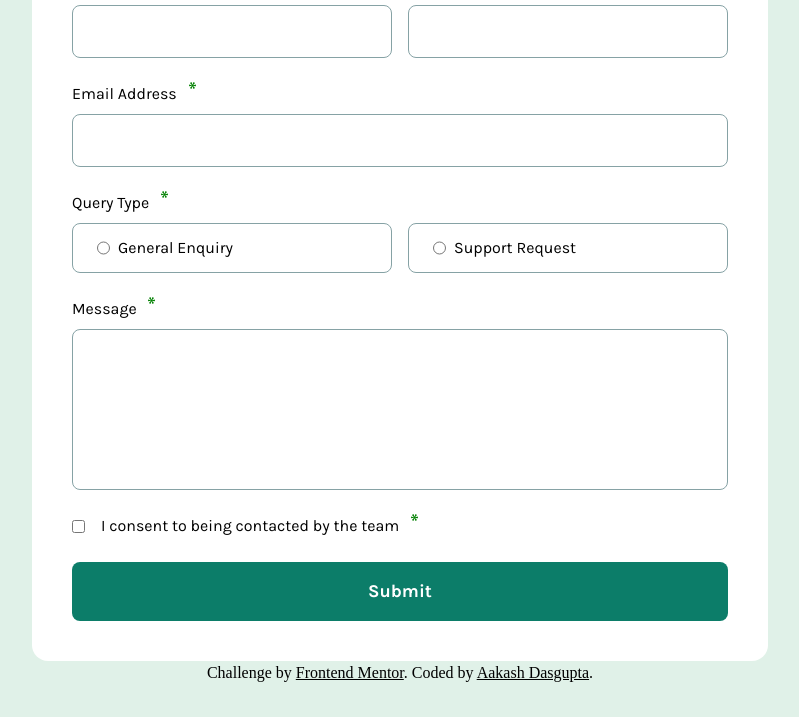
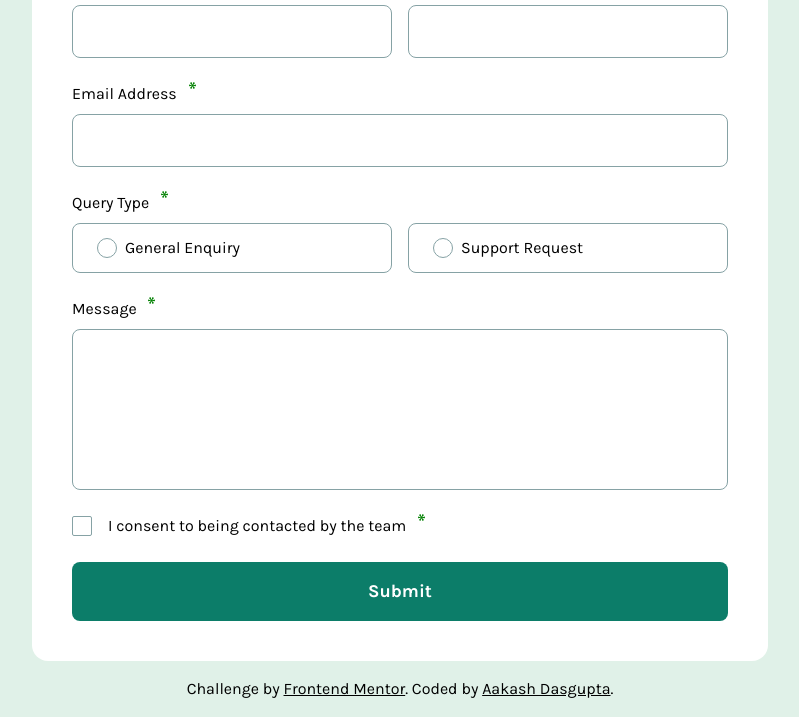
Before and after one commit to a-d14/contact-form-frontend-mentor, a plain HTML site: page index.html in a window 1280 px wide. Shown: the part 139-856 px from the top of the page, without its empty margins (240-1039 px from the left). Drawn offline with Linux system fonts and the light colour scheme.

Commit message:
(feat): added custom styling for radio button, checkbox and footer

```diff
--- a/index.html
+++ b/index.html
@@ -46,11 +46,11 @@
         <legend>Query Type <svg class="icon" focusable="false"><use xlink:href="#required"></use></svg></legend>
         <div class="form__row">
           <label class="form__control-radio" for="general_enquiry">
-            <input id="general_enquiry" type="radio" name="query_type" required>
+            <input class="radio" id="general_enquiry" type="radio" name="query_type" required>
             <span>General Enquiry</span>
           </label>
           <label class="form__control-radio" for="support_request">
-            <input id="support_request" type="radio" name="query_type">
+            <input class="radio" id="support_request" type="radio" name="query_type">
             <span>Support Request</span>
           </label>
           </div>
@@ -69,7 +69,7 @@
       <div class="form__row">
         <div class="form__control-checkbox">
           <div class="form__control-checkbox-input">
-            <input id="consent" name="consent" type="checkbox" aria-describedby="consent_error_message" aria-invalid="false" required>
+            <input class="checkbox" id="consent" name="consent" type="checkbox" aria-describedby="consent_error_message" aria-invalid="false" required>
             <label for="consent">I consent to being contacted by the team <svg class="icon" focusable="false"><use xlink:href="#required"></use></svg></label>
           </div>
           <span class="error-msg" id="consent_error_message" aria-live="polite"></span>
--- a/scss/base/_base.scss
+++ b/scss/base/_base.scss
@@ -1,7 +1,7 @@
 @use '../abstracts/' as a;
 
 body {
-    @include a.add-flex(column, center, center);
+    @include a.add-flex(column, center, center, $gap: a.rem(16));
     background-color: #E0F1E8;
     padding: a.rem(16);
 }
--- /dev/null
+++ b/scss/components/_form-components.scss
@@ -0,0 +1,69 @@
+@use '../abstracts/' as a;
+
+.radio {
+    -webkit-appearance: none;
+    -moz-appearance: none;
+    appearance: none;
+
+    width: a.rem(20);
+    height: a.rem(20);
+    border: 1px solid a.$grey-500;
+    border-radius: 50%;
+    position: relative;
+
+    &::before {
+        content: '';
+        display: block;
+        position: absolute;
+
+        top: 50%;
+        left: 50%;
+        transform: translate(-50%, -50%) scale(0);
+
+        transition: all 0.2s;
+
+        width: inherit;
+        height: inherit;
+
+        background: url('assets/images/icon-radio-selected.svg') no-repeat center;
+        background-size: cover;
+    }
+
+    &:checked {
+        &::before {
+            transform: translate(-50%, -50%) scale(1);
+        }
+    }
+}
+
+
+.checkbox {
+    -moz-appearance: none;
+    -webkit-appearance: none;
+    appearance: none;
+
+    width: a.rem(20);
+    height: a.rem(20);
+    overflow: hidden;
+    border: 1px solid a.$grey-500;
+    border-radius: 2px;
+
+    @include a.add-flex(row, center, center);
+
+    &::before {
+        content: '';
+        width: a.rem(20);
+        height: a.rem(20);
+        background: url('assets/images/icon-checkbox-check.svg');
+        background-repeat: no-repeat;
+        background-position: 50% 50%;
+        transform: scale(0);
+        transition: all 0.2s;
+    }
+
+    &:checked {
+        &::before {
+            transform: scale(1);
+        }
+    }
+}
--- a/scss/components/_form.scss
+++ b/scss/components/_form.scss
@@ -23,10 +23,6 @@
         display: none;
         font: a.$body-sm;
     }
-
-    // .selected {
-    //     background-color: a.$green-200;
-    // }
 
     &__row {
         @include a.add-flex(column, $gap: a.rem(24));
@@ -80,7 +76,7 @@
 
         &-radio {
             flex: 1 1 50%;
-            @include a.add-flex(row, $gap: a.rem(8));
+            @include a.add-flex(row, $align-items: center, $gap: a.rem(8));
             padding: a.rem(12) a.rem(24);
             border: 1px solid a.$grey-500;
             border-radius: a.rem(8);
--- a/scss/components/_index.scss
+++ b/scss/components/_index.scss
@@ -1,2 +1,3 @@
 @forward 'dialog';
 @forward 'form';
+@forward 'form-components';
--- /dev/null
+++ b/scss/layout/_footer.scss
@@ -0,0 +1,10 @@
+@use '../abstracts/' as a;
+
+footer {
+    font: a.$body-sm;
+    font-size: a.rem(14);
+
+    @media all and (min-width: 768px) {
+        font-size: a.rem(16);
+    }
+}
--- /dev/null
+++ b/scss/layout/_index.scss
@@ -0,0 +1 @@
+@forward 'footer';
--- a/scss/main.scss
+++ b/scss/main.scss
@@ -1,3 +1,4 @@
 @forward 'abstracts';
 @forward 'base';
 @forward 'components';
+@forward 'layout';
```
Also changed, not shown: main.css.
